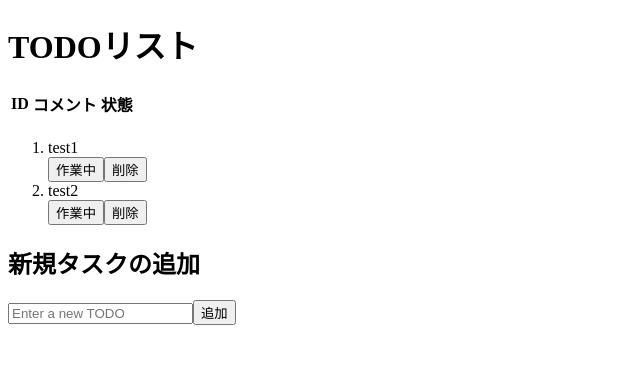
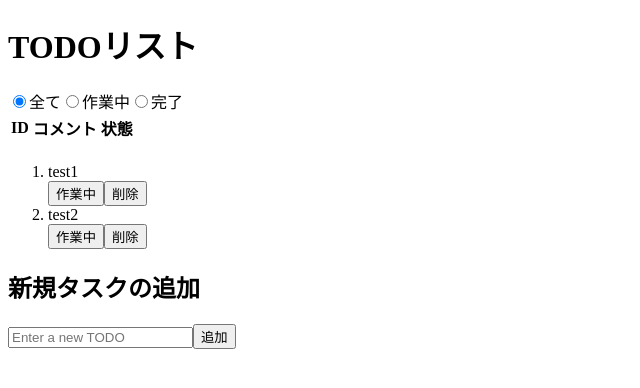
Before and after one commit to kitou88C39/react_kadai_1, a React (Create React App) app: page / in a window 1280 px wide. Shown: the top 388 px of the page, without its empty margins (0-640 px from the left). Built offline with nearby package versions, Linux system fonts and the light colour scheme.

Commit message:
first commit

```diff
--- a/src/App.js
+++ b/src/App.js
@@ -18,6 +18,21 @@ function App() {
   return (
     <div className="App-header">
       <h1>TODOリスト</h1>
+
+      <form>
+        <label>
+          <input type="radio" id="all-Todo" name="Todo" checked />
+          全て
+        </label>
+        <label>
+          <input type="radio" id="incomplete-Todo" name="Todo" />
+          作業中
+        </label>
+        <label>
+          <input type="radio" id="complete-Todo" name="Todo" />
+          完了
+        </label>
+      </form>
 
       <table>
         <thead>
```
